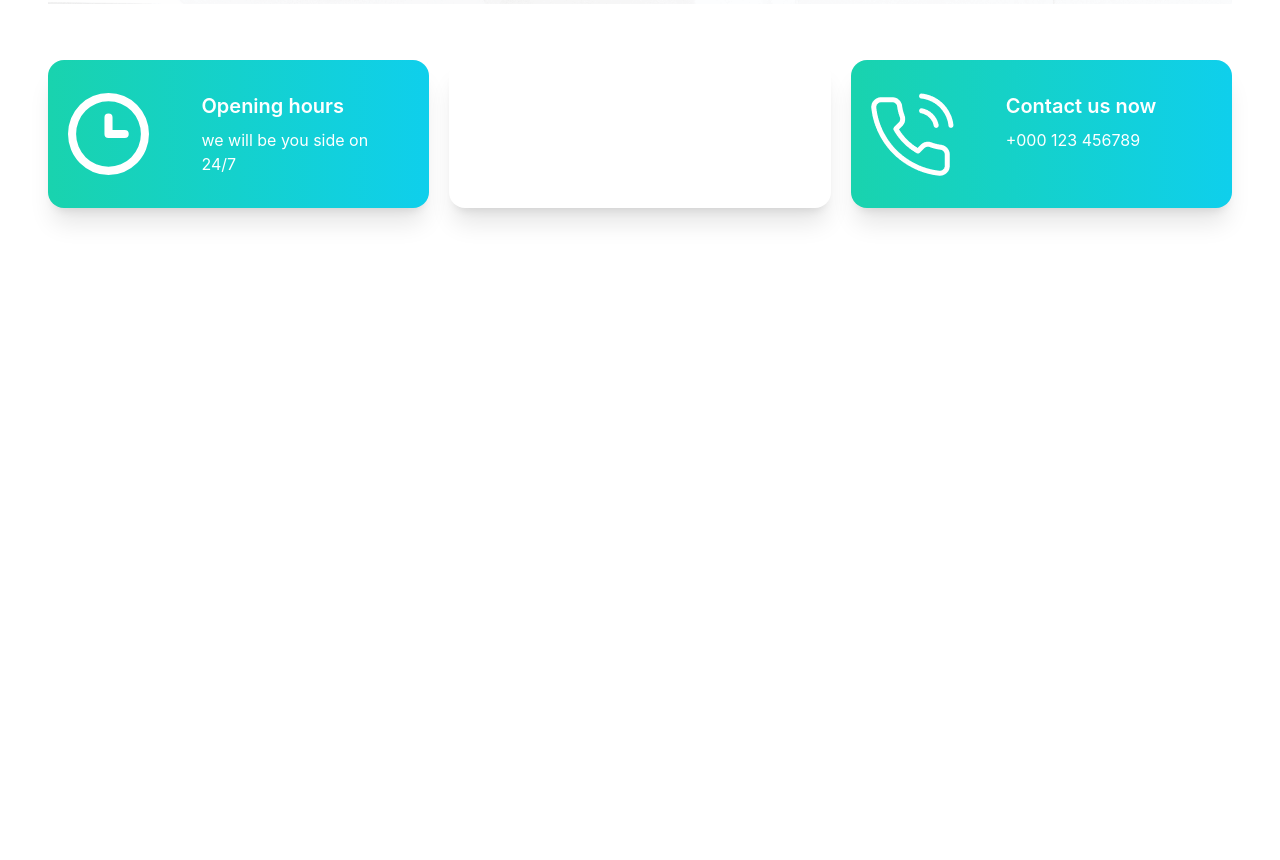
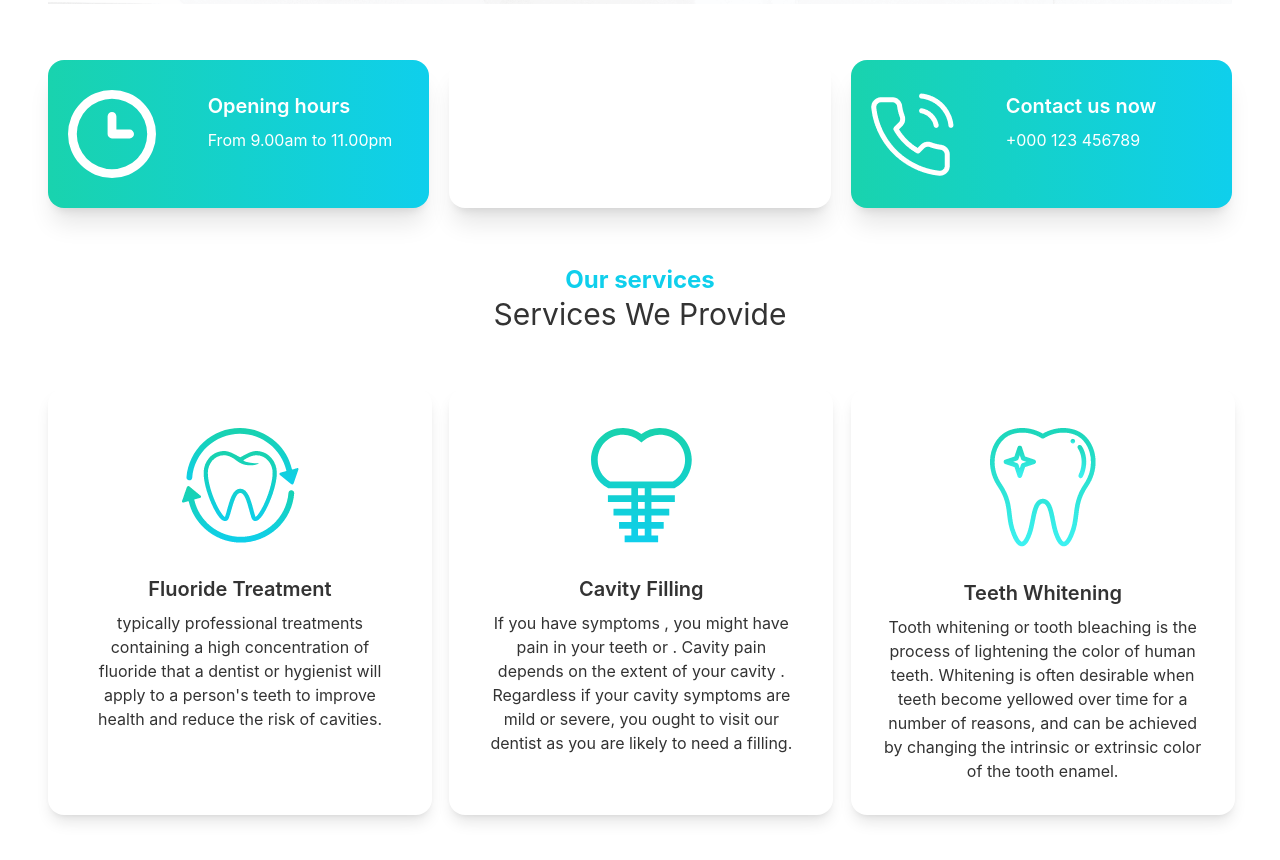
Before and after one commit to Noor-26/Doctor-s-portal, a React (Create React App) app: page / in a window 1280 px wide. Shown: the part 860-1720 px from the top of the page. Before the commit the page ends 1124 px from the top, so only its background shows below. Built offline with nearby package versions, Linux system fonts and the light colour scheme.

Commit message:
services section created

```diff
--- a/src/Components/Home/Home/Home.js
+++ b/src/Components/Home/Home/Home.js
@@ -1,12 +1,14 @@
 import React from 'react';
 import Banner from '../Banner/Banner';
 import Info from '../Info/Info';
+import Services from '../Services/Services';
 
 const Home = () => {
     return (
         <div className='px-12'>
             <Banner/>
             <Info/>
+            <Services/>
         </div>
     );
 };
--- a/src/Components/Home/Info/Info.js
+++ b/src/Components/Home/Info/Info.js
@@ -8,7 +8,7 @@ import phone from '../../../images/icons/phone.png'
 export default function Info() {
     const infos =[
         {id:1,
-            description:"we will be you side on 24/7",name:"Opening hours",
+            description:"From 9.00am to 11.00pm",name:"Opening hours",
             img:clock,
             bg:"bg-gradient-to-r from-secondary to-primary"},
         {id:2,
--- /dev/null
+++ b/src/Components/Home/Services/Servicecard/Servicecard.js
@@ -0,0 +1,17 @@
+import React from 'react'
+
+export default function Servicecard({service}) {
+    const {description,name,img} = service
+  return (
+    <div class="card w-96 bg-base-100 shadow-lg">
+  <figure class="px-10 pt-10">
+    <img src={img} alt="Shoes" class="rounded-xl" />
+  </figure>
+  <div class="card-body items-center text-center">
+    <h2 class="card-title">{name}</h2>
+    <p>{description}</p>
+
+  </div>
+</div>
+  )
+}
--- /dev/null
+++ b/src/Components/Home/Services/Services.js
@@ -0,0 +1,36 @@
+import React from 'react'
+import Servicecard from './Servicecard/Servicecard'
+import whitening from '../../../images/images/whitening.png'
+import fluoride from '../../../images/images/fluoride.png'
+import cavity from '../../../images/images/cavity.png'
+
+export default function Services() {
+  const services =[
+    {id:1,
+      name:"Fluoride Treatment",
+      description:"typically professional treatments containing a high concentration of fluoride that a dentist or hygienist will apply to a person's teeth to improve health and reduce the risk of cavities.",
+      img:fluoride},
+    {id:1,
+      name:"Cavity Filling",
+      description:"If you have  symptoms  , you might have pain in your teeth or . Cavity pain  depends on the extent of your cavity . Regardless if your cavity symptoms are mild or severe, you ought to visit our dentist as you are likely to need a filling.",
+      img:cavity},
+    {id:1,
+      name:"Teeth Whitening",
+      description:"Tooth whitening or tooth bleaching is the process of lightening the color of human teeth. Whitening is often desirable when teeth become yellowed over time for a number of reasons, and can be achieved by changing the intrinsic or extrinsic color of the tooth enamel.",
+      img:whitening},
+  ]
+  return (
+    <div>
+        <div className="text-center">
+        <h3 className=' font-bold text-2xl text-primary'>Our services</h3>
+        <h2 className=' text-3xl'>Services We Provide</h2>
+        </div>
+
+        <div className='grid grid-cols-1 lg:grid-cols-3 gap-5 my-14'>
+          {
+            services.map(service => <Servicecard service={service} key={service.id}/>)
+          }
+        </div>
+    </div>
+  )
+}
```
